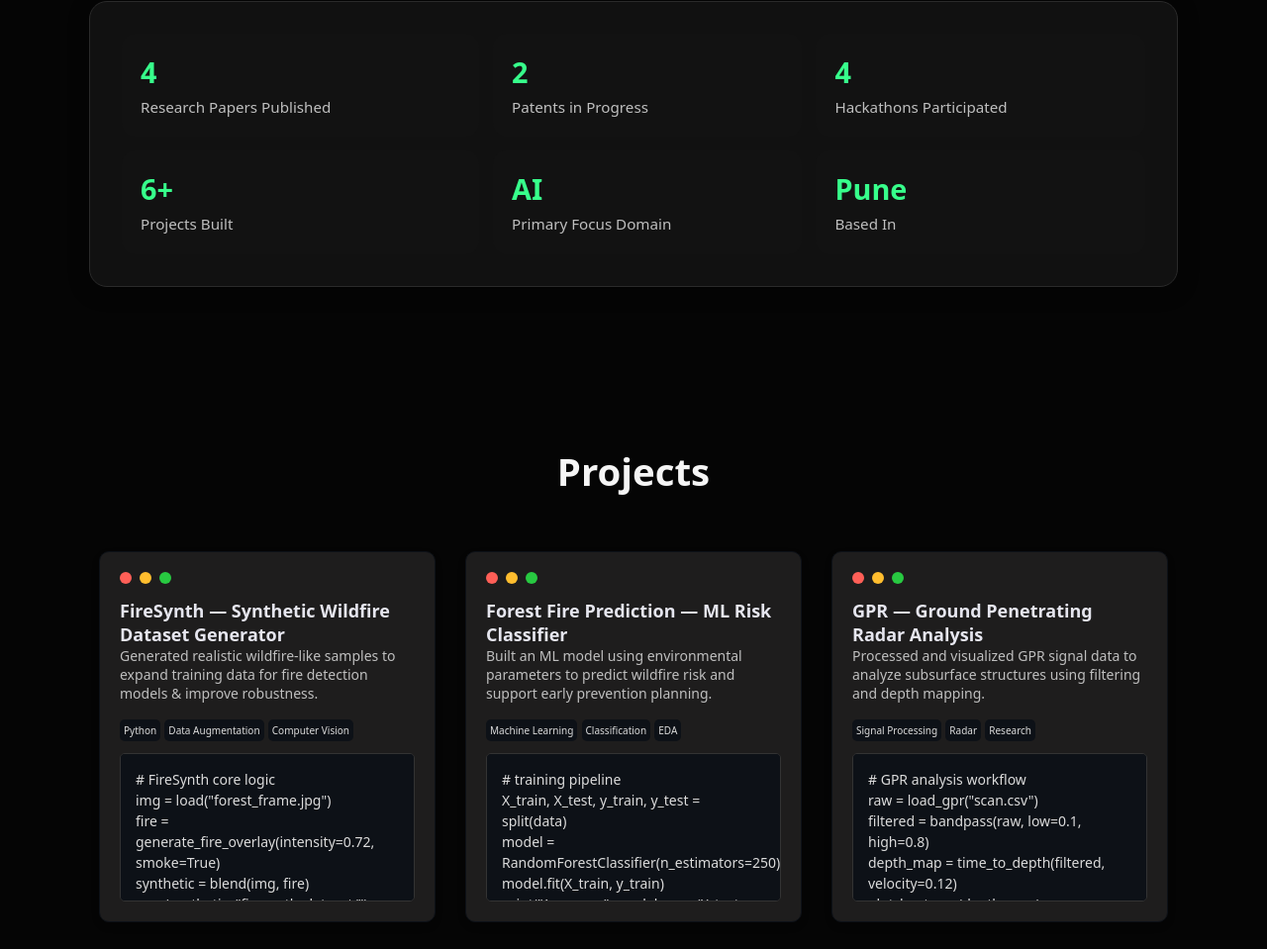
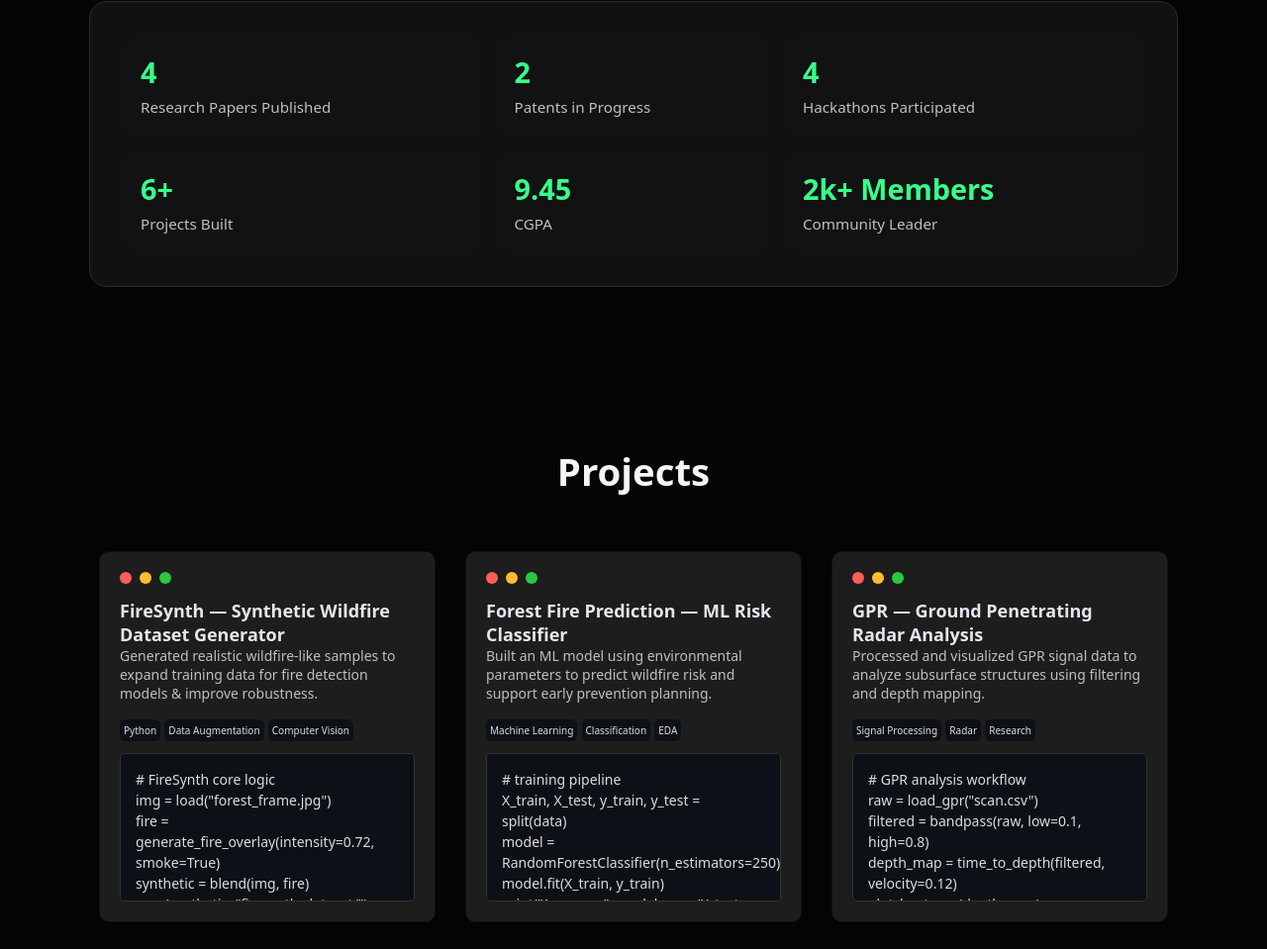
Before and after one commit to Chaitanya-Kk/Portfolio-Webpage-Assignment, a plain HTML site: page portfolio.html in a window 1280 px wide. Shown: the part 1483-2442 px from the top of the page at 99% size. Drawn offline with Linux system fonts and the light colour scheme.

Commit message:
edited achievements

```diff
--- a/portfolio.html
+++ b/portfolio.html
@@ -137,14 +137,14 @@
         </td>
         <td>
           <div class="ach-cell">
-            <div class="ach-num">AI</div>
-            <div class="ach-text">Primary Focus Domain</div>
+            <div class="ach-num">9.45</div>
+            <div class="ach-text">CGPA</div>
           </div>
         </td>
         <td>
           <div class="ach-cell">
-            <div class="ach-num">Pune</div>
-            <div class="ach-text">Based In</div>
+            <div class="ach-num">2k+ Members</div>
+            <div class="ach-text">Community Leader</div>
           </div>
         </td>
       </tr>
```
